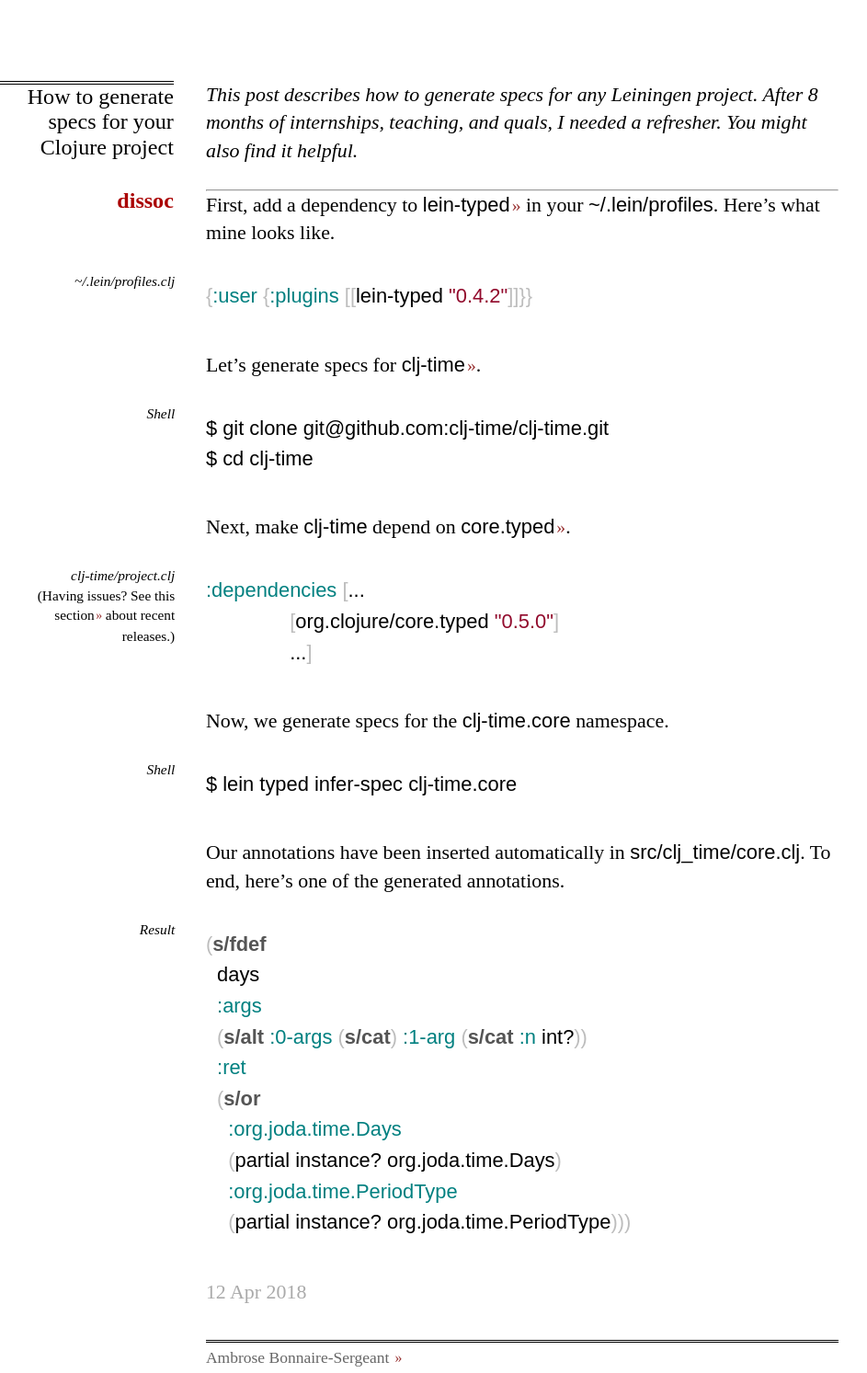
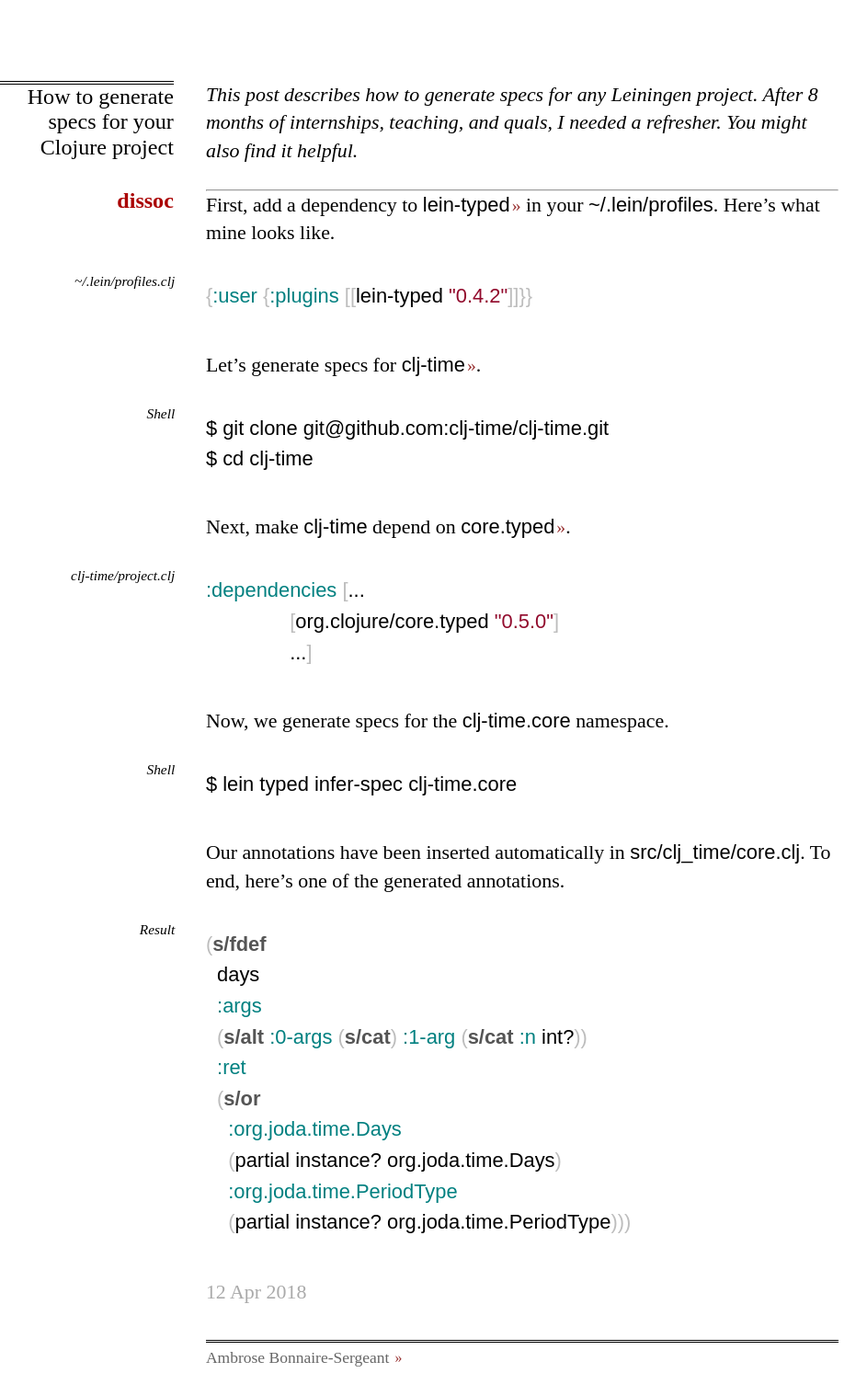
Before and after one commit to frenchy64/frenchy64.github.io, a Jekyll site: the page built from _posts/2018-04-12-how-to-generate-your-specs.markdown, in a window 1280 px wide. Shown: the whole page at 92% size, without its empty margins (157-1100 px from the left). Built offline with Jekyll 4.4.1, drawn with Linux system fonts in a browser that asks for light colours.

Commit message:
don't need aside, maven central caught up

````diff
--- a/_posts/2018-04-12-how-to-generate-your-specs.markdown
+++ b/_posts/2018-04-12-how-to-generate-your-specs.markdown
@@ -45,11 +45,6 @@ Next, make `clj-time` depend on [`core.typed`](https://github.com/clojure/core.t
 <i>
 clj-time/project.clj
 </i>
-
-<div>
-(Having issues?
-See <a href="https://github.com/clojure/core.typed#releases-and-dependency-information">this section</a> about recent releases.)
-</div>
 </div>
 ```clojure
 :dependencies [...
````
